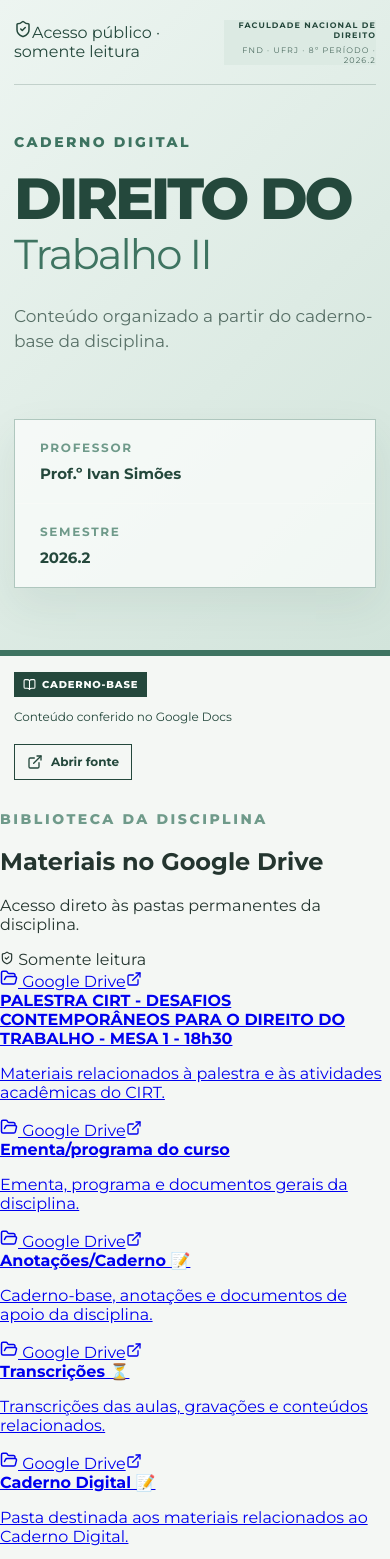
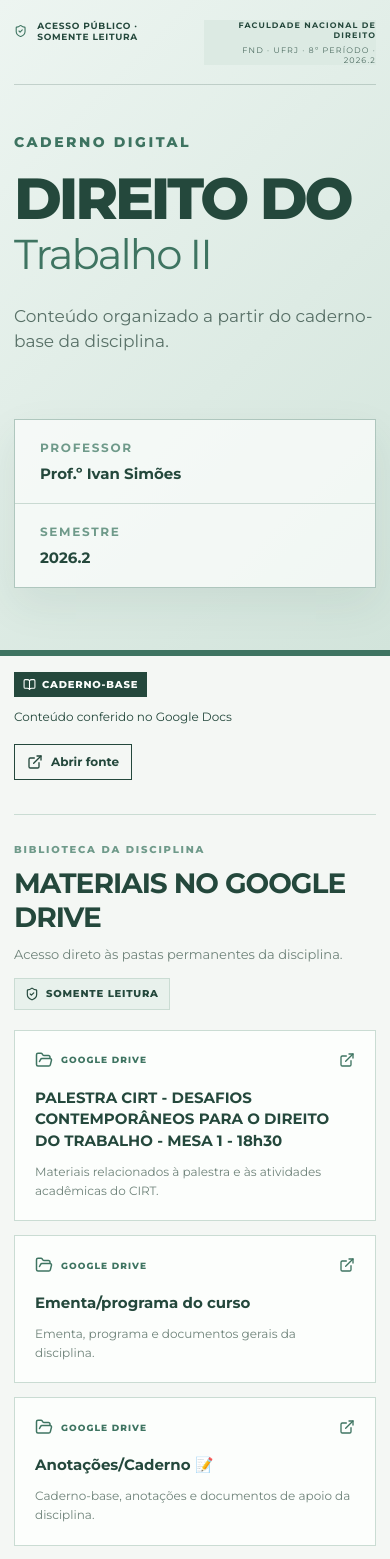
Before and after one commit to marianadireito8ufrj-max/caderno-direito-trabalho-ii, a React (Vite) app: page / in a window 390 px wide. Shown: the top 1559 px of the page. Built offline with nearby package versions, Linux system fonts and the light colour scheme.

Commit message:
Estilizar biblioteca do Google Drive e limpar CSS do login

```diff
--- a/src/styles.css
+++ b/src/styles.css
@@ -22,56 +22,13 @@ button,input{font:inherit}
 button{border-radius:0}
 .app-shell{min-height:100vh}
 
-.login-page{min-height:100vh;display:grid;grid-template-columns:54.5% 45.5%;background:var(--cream);position:relative;overflow:hidden}
-.login-brand{background:linear-gradient(155deg,#24483C 0%,#315F50 100%);color:var(--paper);padding:48px 5.6vw 40px;display:grid;grid-template-rows:auto 1fr auto;min-height:100vh}
-.login-brand-top{display:flex;justify-content:space-between;gap:24px;padding-bottom:22px;border-bottom:1px solid rgba(252,253,248,.28);font-size:11px;letter-spacing:.14em;text-transform:uppercase}
-.login-brand-top strong{font-weight:800}
-.login-brand-top span{font-weight:700;opacity:.86;text-align:right}
-.login-brand-main{align-self:center;transform:translateY(18px)}
-.login-brand-main>p:first-child{margin:0 0 22px;font-size:11px;font-weight:800;letter-spacing:.18em;text-transform:uppercase;color:rgba(252,253,248,.76)}
-.login-brand-main h1{margin:0;text-transform:uppercase;font-size:clamp(60px,5.6vw,106px);line-height:.88;letter-spacing:-.055em;font-weight:800;max-width:760px}
-.login-brand-main h1 span{display:block;text-transform:none;font-size:.7em;font-weight:300;letter-spacing:-.045em;line-height:1;margin-top:8px}
-.login-brand-copy{max-width:720px;margin:34px 0 0;font-size:17px;line-height:1.65;color:rgba(252,253,248,.82)}
-.login-brand-footer{display:flex;justify-content:space-between;align-items:center;border-top:1px solid rgba(252,253,248,.28);padding-top:18px;font-size:10px;font-weight:800;letter-spacing:.15em;text-transform:uppercase}
-.login-brand-footer span:first-child{display:inline-flex;align-items:center;gap:8px}
-.login-access{position:relative;display:grid;place-items:center;padding:40px 4vw;background:var(--cream);min-height:100vh;overflow:hidden}
-.login-geometry{position:absolute;right:0;bottom:0;width:10.5vw;height:44vh;background:#E6ECE8;clip-path:polygon(100% 0,100% 100%,0 100%);opacity:.95;pointer-events:none}
-.login-card{position:relative;z-index:1;width:min(560px,88%);background:rgba(252,253,248,.97);border:1px solid #CFDAD4;padding:36px 40px 32px;box-shadow:0 22px 58px rgba(47,90,75,.12)}
-.login-eyebrow{margin:0;color:var(--forest);font-size:10px;font-weight:800;letter-spacing:.18em;text-transform:uppercase}
-.login-card h2{margin:18px 0 8px;font-size:clamp(38px,3vw,54px);line-height:1;font-weight:300;letter-spacing:-.04em;color:#1F2925}
-.login-copy{margin:0;color:#657169;font-size:14px;line-height:1.65;max-width:430px}
-.login-rule{height:1px;background:#D8DED3;margin:26px 0}
-.login-card form{display:grid;gap:16px}
-.login-card form>label{display:grid;gap:8px;font-size:11px;font-weight:800;text-transform:uppercase;letter-spacing:.1em;color:#18241F}
-.input-with-icon{height:49px;display:flex;align-items:center;gap:11px;border:1px solid #BFC8BC;background:#fff;padding:0 13px;color:var(--forest)}
-.input-with-icon:focus-within{border-color:var(--forest)}
-.input-with-icon input{width:100%;height:100%;border:0;outline:0;background:transparent;color:#24332C;font-size:14px}
-.input-with-icon input::placeholder{color:#9DA49F}
-.password-field{position:relative}
-.password-toggle{border:0;background:transparent;color:var(--forest);cursor:pointer;display:grid;place-items:center;padding:5px}
-.login-row{display:flex;justify-content:space-between;align-items:center;gap:18px}
-.remember{display:flex;align-items:center;gap:8px;font-size:11px;color:#53615A;text-transform:none!important;letter-spacing:0!important;font-weight:500!important}
-.remember input{accent-color:var(--forest)}
-.text-link,.login-bottom-links button{border:0;background:transparent;color:var(--forest);font-size:10px;font-weight:800;padding:0;cursor:pointer}
-.login-primary,.guest-button{width:100%;min-height:50px;display:inline-flex;align-items:center;justify-content:center;gap:9px;cursor:pointer;font-weight:800}
-.login-primary{border:0;background:var(--forest);color:#fff;font-size:15px}
-.login-note{margin:0;background:var(--pale);border-left:3px solid var(--mid);padding:10px 12px;font-size:11px;line-height:1.45;color:#46564D}
-.login-divider{display:flex;align-items:center;gap:12px;margin:20px 0 17px}
-.login-divider::before,.login-divider::after{content:"";height:1px;background:#D7DED3;flex:1}
-.login-divider span{font-size:10px;text-transform:uppercase;color:#929A94}
-.guest-button{background:transparent;border:1px solid var(--forest);color:var(--forest);font-size:11px}
-.guest-note{text-align:center;margin:10px auto 20px;max-width:430px;font-size:9px;line-height:1.5;color:#8A938D}
-.login-bottom-links{border-top:1px solid #D7DED3;padding-top:18px;display:flex;align-items:center;justify-content:center;gap:12px}
-.login-bottom-links span{color:#87918A}
-.privacy-note{text-align:center;margin:22px 0 0;font-size:9px;line-height:1.5;color:#9A9F9C}
-
 .hero{position:relative;overflow:hidden;background:linear-gradient(135deg,#EDF5F1 0%,#DDEBE4 58%,#D2E4DB 100%);color:var(--forest);border-bottom:6px solid var(--green);height:510px;min-height:510px}
 .hero::after{content:"";position:absolute;z-index:0;top:0;right:8%;width:112px;height:100%;pointer-events:none;background:repeating-linear-gradient(90deg,transparent 0 13px,rgba(62,116,97,.16) 13px 15px,transparent 15px 18px)}
-.hero-top,.hero-main,.source-bar,.content-grid{width:min(1838px,calc(100% - 72px));margin:auto}
+.hero-top,.hero-main,.source-bar,.drive-library,.content-grid{width:min(1838px,calc(100% - 72px));margin:auto}
 .hero-top,.hero-main{position:relative;z-index:1}
 .hero-top{display:flex;justify-content:space-between;align-items:center;border-bottom:1px solid rgba(36,72,60,.20);padding:20px 0 19px}
-.account-link{display:inline-flex;align-items:center;gap:11px;color:var(--forest);border:0;background:transparent;text-transform:uppercase;font-size:17px;letter-spacing:.16em;font-weight:600;cursor:pointer;padding:0}
-.account-link span{opacity:.96}
+.public-access{display:inline-flex;align-items:center;gap:10px;color:var(--forest);font-size:12px;letter-spacing:.12em;font-weight:700;text-transform:uppercase}
+.public-access svg{color:var(--green)}
 .institution{display:grid;gap:5px;text-align:right;text-transform:uppercase;font-size:12px;letter-spacing:.14em;position:relative;z-index:2;padding-left:28px;background:#DCEAE3;color:var(--forest)}
 .institution span{opacity:.78}
 .hero-main{height:416px;padding:43px 0 62px;display:grid;grid-template-columns:minmax(0,1fr) 456px;gap:64px;align-items:end}
@@ -87,11 +44,29 @@ button{border-radius:0}
 .meta-box span,.meta-box strong{display:block}
 .meta-box span{font-size:12px;letter-spacing:.14em;text-transform:uppercase;color:var(--mid);font-weight:700}
 .meta-box strong{font-size:15px;margin-top:9px;white-space:nowrap}
+
 .source-bar{display:flex;justify-content:space-between;align-items:center;gap:20px;padding:16px 0}
 .source-bar>div{display:flex;align-items:center;gap:12px;flex-wrap:wrap;font-size:12px;color:var(--forest)}
 .badge{display:inline-flex;align-items:center;gap:6px;background:var(--forest);color:var(--paper);padding:6px 9px;font-size:10px;font-weight:800;text-transform:uppercase;letter-spacing:.08em}
 .secondary{border:1px solid var(--forest);color:var(--forest);background:transparent;padding:9px 12px;font-size:12px;font-weight:700;text-decoration:none;display:inline-flex;align-items:center;gap:8px}
+.secondary:hover{background:var(--pale)}
 .disabled-source{opacity:.45;cursor:not-allowed}
+
+.drive-library{padding:18px 0 34px}
+.drive-library-head{display:flex;justify-content:space-between;align-items:flex-end;gap:28px;border-top:1px solid var(--divider);padding-top:28px}
+.drive-library-head .eyebrow{margin:0 0 10px;font-size:10px}
+.drive-library-head h2{margin:0;color:var(--forest);font-size:clamp(28px,3vw,42px);letter-spacing:-.035em;text-transform:uppercase}
+.drive-library-head p:last-child{margin:10px 0 0;color:var(--muted);font-size:13px;line-height:1.55}
+.drive-readonly{display:inline-flex;align-items:center;gap:7px;flex:0 0 auto;border:1px solid var(--divider);background:var(--pale);color:var(--forest);padding:8px 10px;font-size:10px;font-weight:800;letter-spacing:.08em;text-transform:uppercase}
+.drive-grid{display:grid;grid-template-columns:repeat(3,minmax(0,1fr));gap:14px;margin-top:20px}
+.drive-card{display:flex;flex-direction:column;min-height:190px;border:1px solid var(--divider);background:var(--paper);padding:20px;text-decoration:none;color:var(--forest);transition:transform .16s ease,border-color .16s ease,box-shadow .16s ease}
+.drive-card:hover{transform:translateY(-2px);border-color:var(--mid);box-shadow:0 12px 28px rgba(36,72,60,.08)}
+.drive-card-top{display:flex;align-items:center;justify-content:space-between;gap:14px;margin-bottom:18px;color:var(--green)}
+.drive-card-top span{display:inline-flex;align-items:center;gap:8px;font-size:9px;font-weight:800;letter-spacing:.12em;text-transform:uppercase}
+.drive-card>strong{font-size:15px;line-height:1.45}
+.drive-card>p{margin:10px 0 0;color:var(--muted);font-size:12px;line-height:1.6}
+.drive-security-note{margin:16px 0 0;border-left:3px solid var(--mid);background:var(--pale);padding:12px 14px;color:#526B61;font-size:11px;line-height:1.6}
+
 .content-grid{display:grid;grid-template-columns:270px 1fr;gap:34px;padding:34px 0 50px}
 .toc{position:sticky;top:20px;border:1px solid var(--mid);background:var(--paper)}
 .toc-title{background:var(--forest);color:var(--paper);padding:18px}
@@ -135,22 +110,17 @@ button{border-radius:0}
 .lesson-navigation span{display:grid;gap:4px;font-size:11px;font-weight:700;line-height:1.35}
 .lesson-navigation small{text-transform:uppercase;letter-spacing:.12em;font-size:8px;color:var(--muted)}
 
-.lesson-column footer{display:flex;justify-content:space-between;gap:20px;flex-wrap:wrap;border-top:1px solid var(--mid);margin-top:32px;padding-top:20px;font-size:10px;text-transform:uppercase;letter-spacing:.08em;color:var(--forest)}
-.lesson-column footer span:last-child{text-transform:none;letter-spacing:0;opacity:.65}
+.lesson-column footer{display:flex;justify-content:flex-end;gap:20px;border-top:1px solid var(--mid);margin-top:32px;padding-top:20px;font-size:10px;letter-spacing:0;color:var(--forest);text-align:right}
+.lesson-column footer span{opacity:.72}
 
 @media(max-width:980px){
-  .login-page{grid-template-columns:1fr}
-  .login-brand{min-height:42vh;padding:30px 34px}
-  .login-brand-main{transform:none;padding:55px 0}
-  .login-brand-main h1{font-size:clamp(48px,10vw,78px)}
-  .login-access{min-height:auto;padding:42px 22px 70px}
-  .login-card{width:min(560px,100%)}
-  .login-geometry{width:22vw;height:28vh}
   .hero{height:auto;min-height:510px}
   .hero-main,.content-grid{grid-template-columns:1fr}
   .hero-side{display:block}
   .meta-box{width:100%}
   .source-bar{align-items:flex-start;flex-direction:column}
+  .drive-library-head{align-items:flex-start}
+  .drive-grid{grid-template-columns:repeat(2,minmax(0,1fr))}
   .toc{position:static}
   .content-grid{padding-top:18px}
   .hero-main{height:auto;padding-top:34px}
@@ -158,23 +128,22 @@ button{border-radius:0}
   .institution{max-width:55%;padding-left:12px}
   .hero::after{right:2%;opacity:.45}
 }
+
 @media(max-width:560px){
-  .login-brand{padding:24px 22px}
-  .login-brand-top{font-size:8px}
-  .login-brand-footer{font-size:8px}
-  .login-access{padding:28px 14px 58px}
-  .login-card{padding:28px 22px}
-  .login-row{align-items:flex-start;flex-direction:column}
-  .login-card h2{font-size:36px}
-  .hero-top,.hero-main,.source-bar,.content-grid{width:min(100% - 28px,1180px)}
-  .account-link{font-size:11px;letter-spacing:.1em}
+  .hero-top,.hero-main,.source-bar,.drive-library,.content-grid{width:min(100% - 28px,1180px)}
+  .hero-top{gap:16px}
+  .public-access{font-size:9px;letter-spacing:.08em;max-width:48%}
   .institution{font-size:8px}
   .meta-box{grid-template-columns:1fr}
-  .meta-box>div+div{border-left:0;border-top:1px solid rgba(252,253,248,.34)}
+  .meta-box>div+div{border-left:0;border-top:1px solid rgba(62,116,97,.24)}
+  .drive-library-head{flex-direction:column;gap:14px}
+  .drive-grid{grid-template-columns:1fr}
+  .drive-card{min-height:0}
   .sections article{grid-template-columns:1fr}
   .number{margin-bottom:4px}
   .lesson-head{padding:22px}
   .lesson-head>svg{display:none}
   .hero::after{display:none}
   .lesson-navigation{grid-template-columns:1fr}
+  .lesson-column footer{justify-content:flex-end;text-align:right}
 }
```
